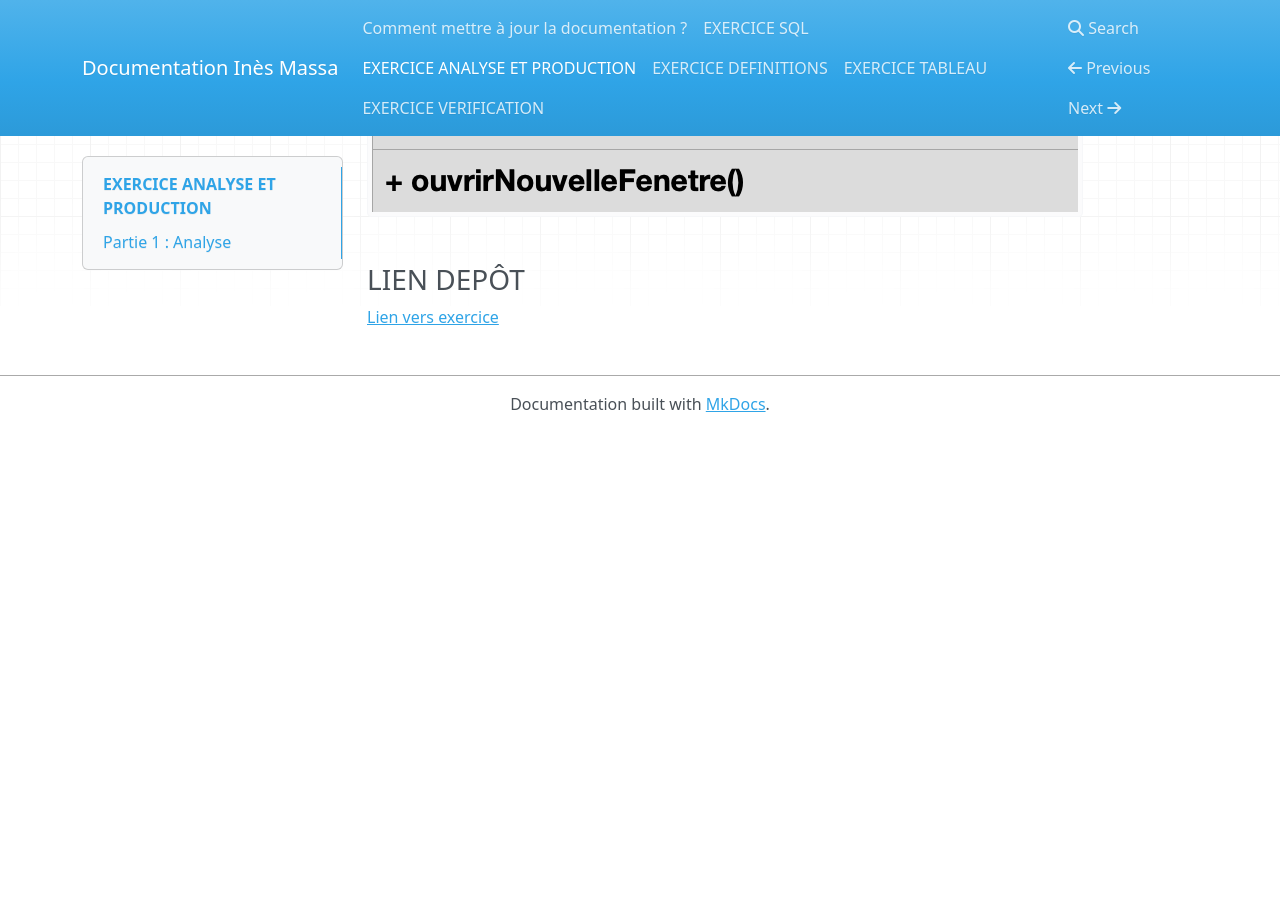
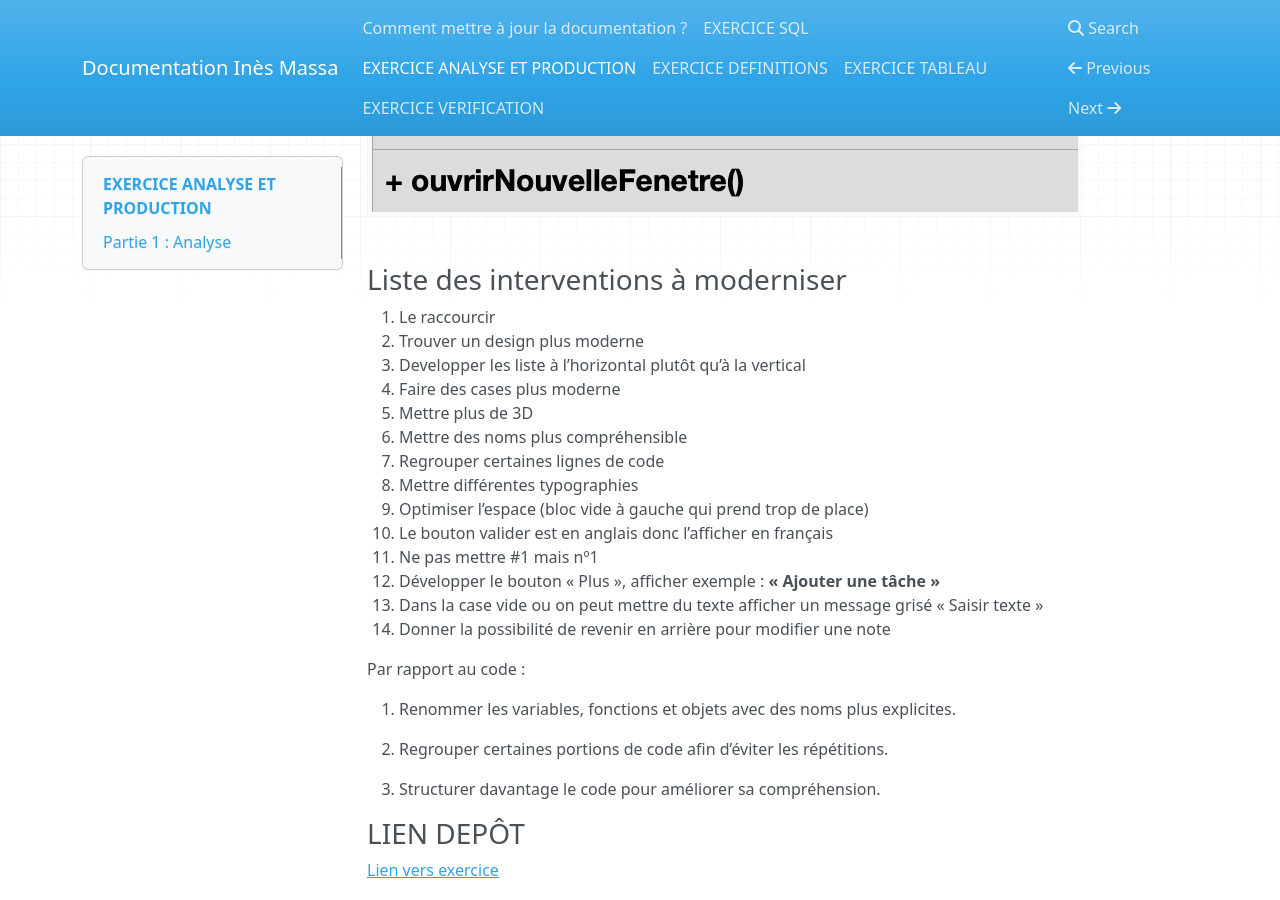
Before and after one commit to massaines-cpu/Prairie-In-s-Massa, an MkDocs documentation site: the page built from docs/analyse.md, in a window 1280 px wide and 900 px high, scrolled down 6627 px. Built offline with MkDocs 1.6.1, drawn with Linux system fonts in a browser that asks for light colours; nearby versions of some CDN libraries; before the commit the page ends 7059 px from its top, so only the background shows below that.

Commit message:
« Propre »

```diff
--- a/docs/analyse.md
+++ b/docs/analyse.md
@@ -42,5 +42,30 @@ Objectif : Analyser et produire une application
 
 ![class](images/class.png)
 
+### Liste des interventions à moderniser
+
+1. Le raccourcir
+2. Trouver un design plus moderne
+3. Developper les liste à l’horizontal plutôt qu’à la vertical
+4. Faire des cases plus moderne
+5. Mettre plus de 3D
+6. Mettre des noms plus compréhensible
+7. Regrouper certaines lignes de code
+8. Mettre différentes typographies
+9. Optimiser l’espace (bloc vide à gauche qui prend trop de place)
+10. Le bouton valider est en anglais donc l’afficher en français
+11. Ne pas mettre #1 mais nº1
+12. Développer le bouton « Plus », afficher exemple : **« Ajouter une tâche »**
+13. Dans la case vide ou on peut mettre du texte afficher un message grisé « Saisir texte »
+14. Donner la possibilité de revenir en arrière pour modifier une note
+
+Par rapport au code :
+
+1. Renommer les variables, fonctions et objets avec des noms plus explicites.
+
+2. Regrouper certaines portions de code afin d’éviter les répétitions.
+
+3. Structurer davantage le code pour améliorer sa compréhension.
+
 ### LIEN DEPÔT
 [Lien vers exercice](https://github.com/massaines-cpu/Prairie-In-s-Massa/tree/initiale/AnalyseProduction)
```
Also changed, not shown: 5 other files.
